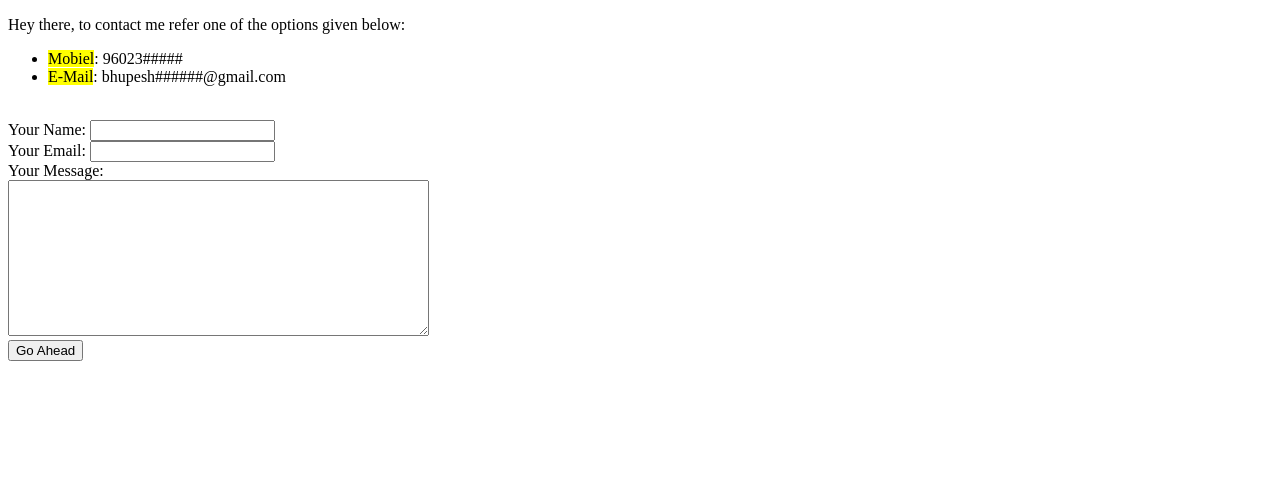
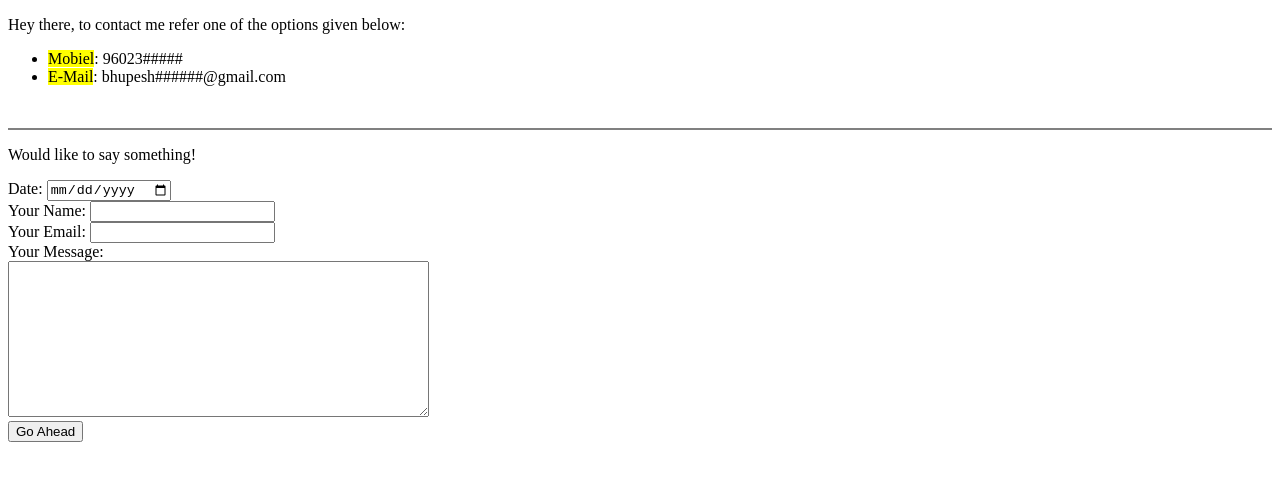
Before and after one commit to bhupeshyadav607/About, a plain HTML site: page contact.html in a window 1280 px wide. Drawn offline with Linux system fonts and the light colour scheme.

Commit message:
Made some changes in the contact file

```diff
--- a/contact.html
+++ b/contact.html
@@ -11,7 +11,11 @@
       <li><mark>E-Mail</mark>: bhupesh######@gmail.com</li>
     </ul>
     <br>
+    <hr size="2" noshade>
+    <p>Would like to say something!</p>
     <form action="mailto:bhupesh671yadav@gmail.com" method="post" enctype="text/plain">
+      <label>Date: </label>
+      <input type="date" name="Date" value=""><br>
       <label>Your Name:</label>
       <input type="text" name="Your Name" value=""><br>
       <label>Your Email:</label>
```
